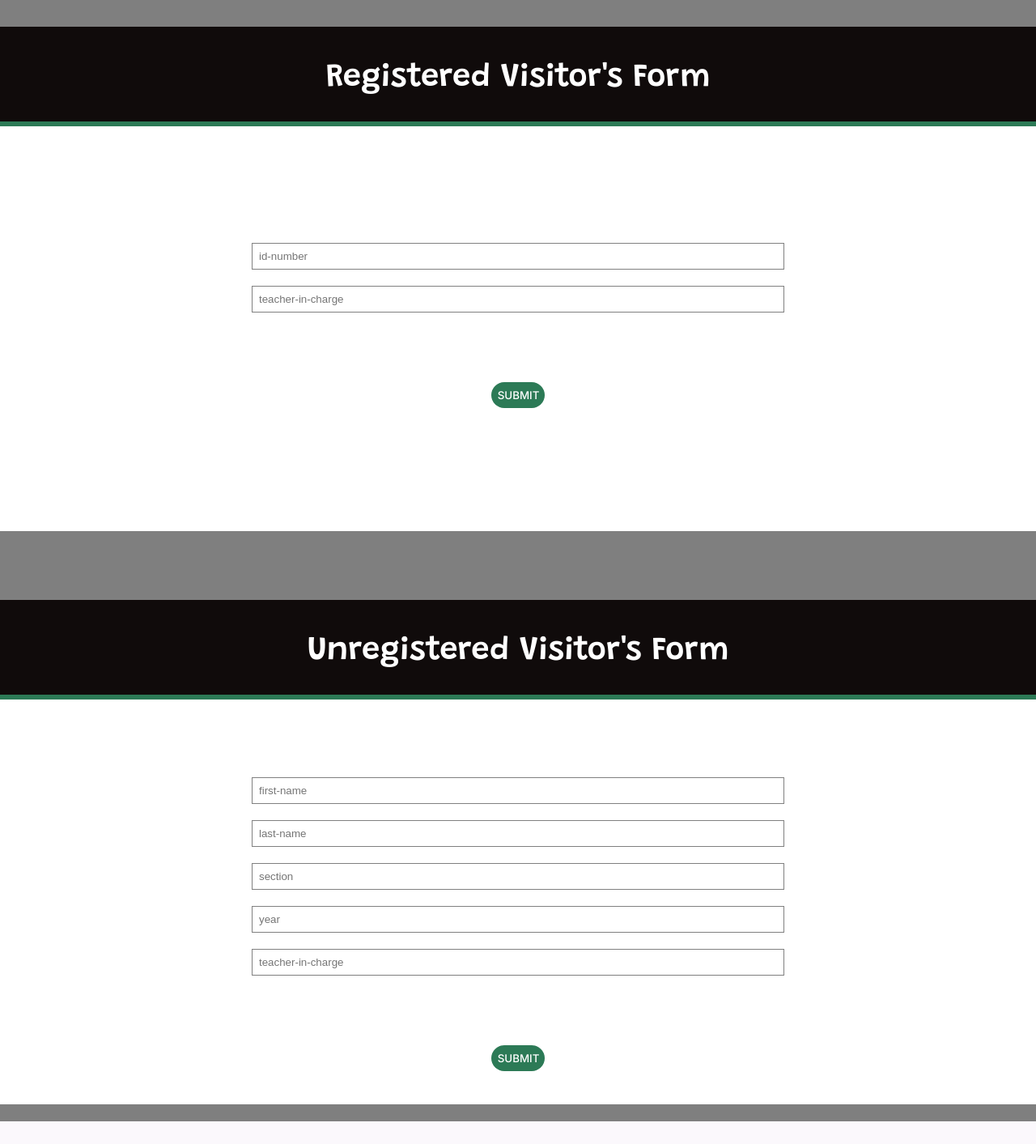
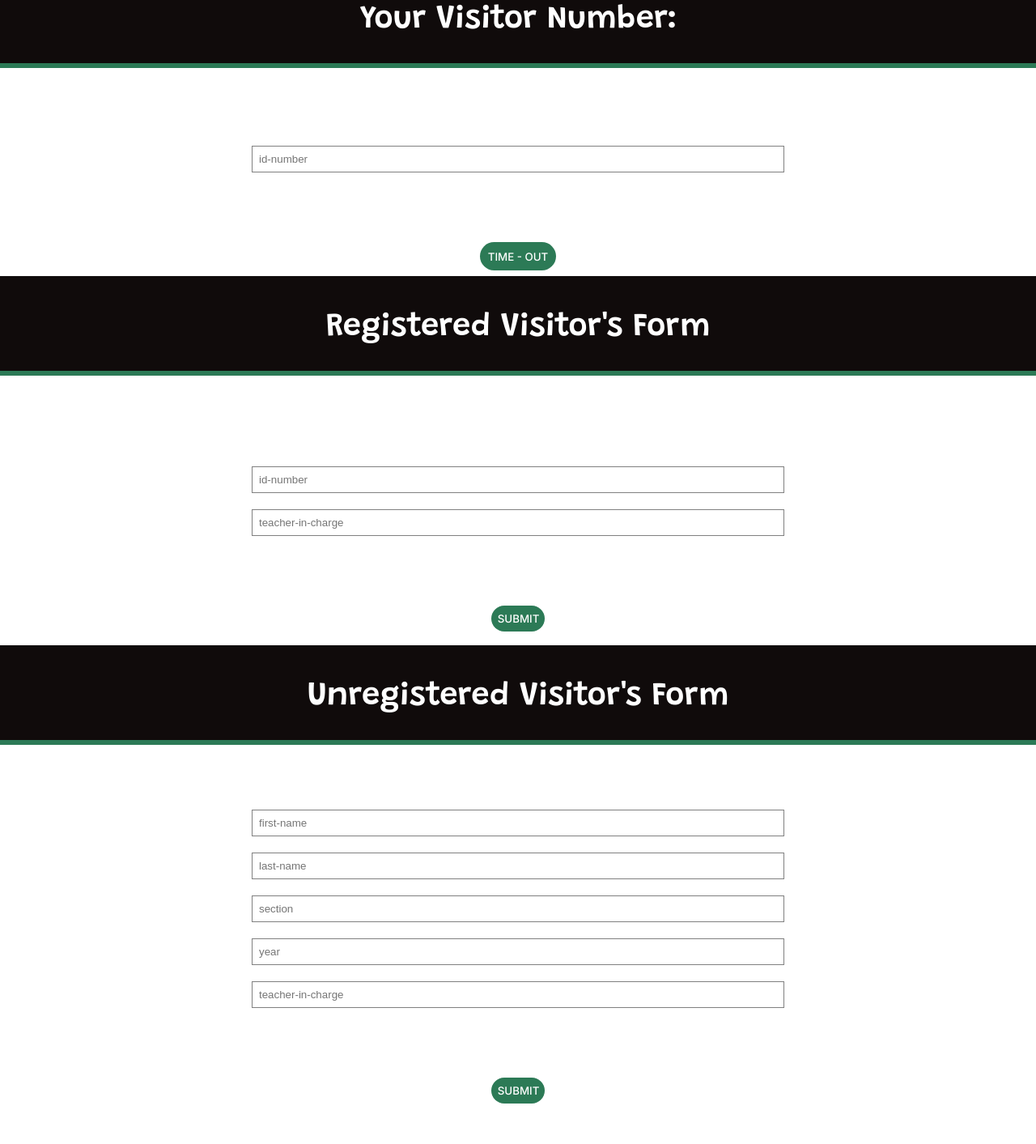
Before and after one commit to HajileTrebla/LibraryInformationMonitoringSystem, a PHP site: page /visitorLog.php in a window 1280 px wide. Shown: the part 995-2408 px from the top of the page at 81% size. Before the commit the page ends 2380 px from the top, so only its background shows below. Run offline with PHP 8.4, Linux system fonts and the light colour scheme; some web fonts are replaced.

Commit message:
Visitor Number Addition

```diff
--- a/js/visitor.jsx
+++ b/js/visitor.jsx
@@ -12,7 +12,7 @@ const reg = document.querySelector("#reg");
 
 reg.addEventListener("click", function(){
     window.scrollTo({
-        top: 1000,
+        top: 1300,
         left: 0,
         behavior: "smooth"
     });
@@ -22,7 +22,7 @@ const unreg = document.querySelector("#unreg");
 
 unreg.addEventListener("click", function(){
     window.scrollTo({
-        top: 2000,
+        top: 2350,
         left: 0,
         behavior: "smooth"
     });
--- a/stylesheets/main.css
+++ b/stylesheets/main.css
@@ -645,7 +645,7 @@ html{
 }
 
 .visitorBG{
-    background: rgba(0, 0, 0, 0.5);
+
 }
 
 .visitorButtons{
@@ -719,14 +719,14 @@ html{
 .unregBody{
     background: white;
     width: 100%;
-    height: 500px;
+    height: 200px;
     position: relative;
     bottom: 1.3em;
 }
 
 .unregForm{
     position: relative;
-    top: 6em;
+    top: 5em;
 }
 
 .visitorSubmit1{
@@ -774,14 +774,14 @@ html{
 .regBody{
     background: white;
     width: 100%;
-    height: 500px;
+    height: 200px;
     position: relative;
     bottom: 1.3em;
 }
 
 .regForm{
     position: relative;
-    top: 9em;
+    top: 7em;
 }
 
 .visitorSubmit2{
@@ -808,5 +808,69 @@ html{
 
 .RegisteredVisitorForm{
     position: relative;
-    top: 20em;
 }
+
+.visitorHeader{
+    position: relative;
+    margin-top: 30%;
+    width: 100%;
+    height: 117px;
+
+    background: #100B0B;
+    border-bottom: 7px solid #2C7A56;
+}
+
+.numberTitle{
+    color: white;
+    font-family: "Grandstander", cursive;
+    text-align: center;
+    position: relative;
+    top: 1.1em;
+    font-size: 40px;
+
+}
+
+.visitorNoBody{
+    background: white;
+    width: 100%;
+    height: 100px;
+    position: relative;
+    bottom: 1.3em;
+}
+
+.visitorNoForm{
+    position: relative;
+    top: 6em;
+}
+
+.visitorSubmit3{
+    display: block;
+    margin-left: auto;
+    margin-right: auto;
+    text-decoration: none;
+    background: #2C7A56;
+    border-radius: 1.4em;
+    padding: 0.7em;
+    width: 7em;
+    color: white;
+    font-family: 'Inter', sans-serif;
+    text-transform: uppercase;
+    border: none;
+    position: relative;
+    top: 5em;
+}
+
+.visitorSubmit3:hover{
+    background: black;
+    cursor: pointer;
+}
+
+.UnregisteredVisitorForm{
+    position: relative;
+    bottom: 17em;
+}
+
+.VisitorNumber{
+    position: relative;
+    top: 15.5em;
+}
--- a/visitorLog.php
+++ b/visitorLog.php
@@ -85,7 +85,21 @@ session_start();
                             <button type="button" class="registeredButton" id="reg">Registered</button>
                         </div>
                     </div>
+                </div>
                 <div class="Visitor">
+                    <div class="VisitorNumber">
+                        <div class="visitorHeader">
+                            <div class="numberTitle">Your Visitor Number:</div>
+                        </div>
+                        <div class="visitorNoBody">
+                            <div class="visitorNoForm">
+                                <form action="php.functions/visit.inc.php" method="POST">
+                                    <input type="text" name="refid" placeholder="id-number">
+                                    <button type="submit" class="visitorSubmit3" name="timeout">Time - Out</button>
+                                </form>
+                            </div>
+                        </div>
+                    </div>
                     <div class="RegisteredVisitorForm">
                         <div class="regHeader">
                             <div class="regTitle">Registered Visitor's Form</div>
```
Lines whose indentation alone changed are shown as unchanged.
